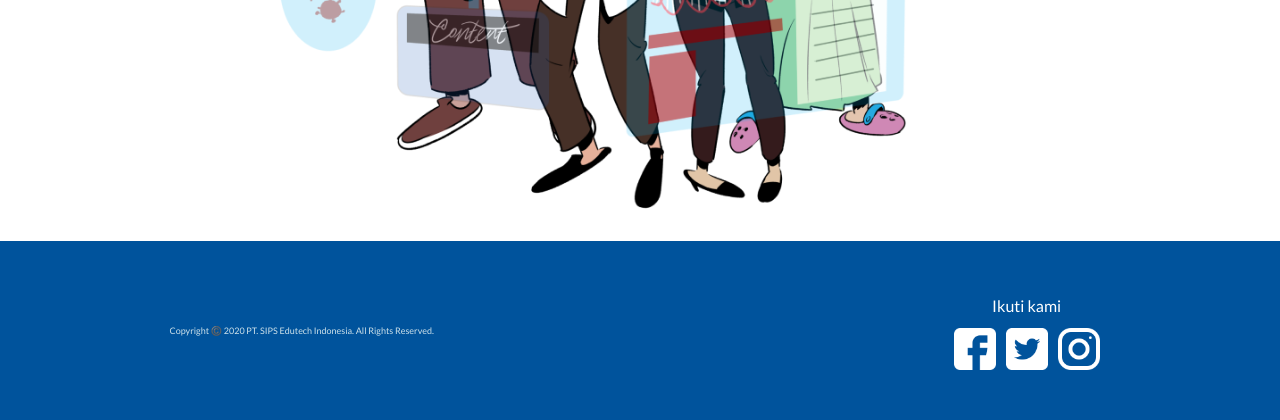
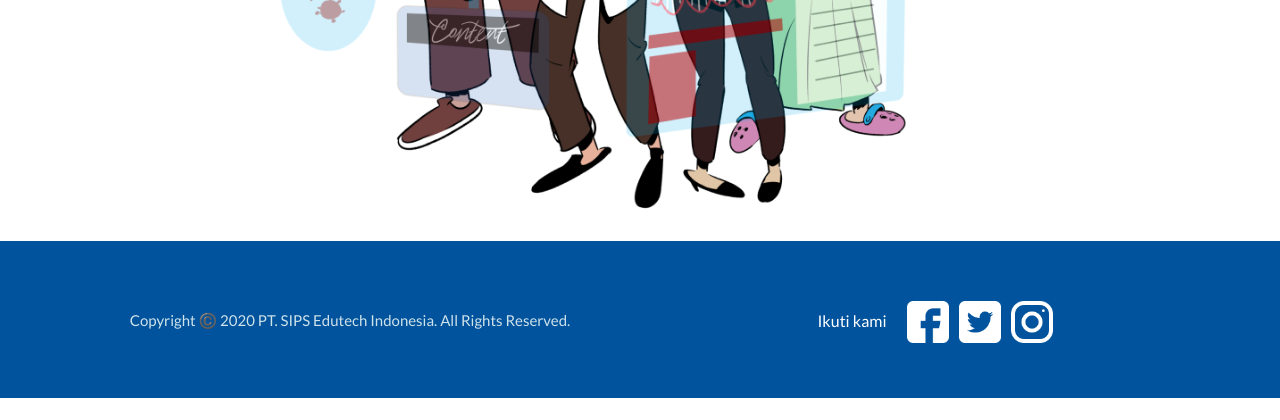
Before and after one commit to ak4bento/onepage, a PHP site: page / in a window 1280 px wide. Shown: the part 1531-1951 px from the top of the page. After the commit the page ends 1929 px from the top, so only its background shows below. Run offline with PHP 8.4, Linux system fonts and the light colour scheme; some libraries are stand-ins or nearby versions.

Commit message:
copyright update 3

```diff
--- a/index.php
+++ b/index.php
@@ -186,18 +186,16 @@
             <div class="hero" style="background: #00539C">
                 <div class="container-fluid">
                     <div class="row align-items-center">
-                        <div class="col-md-5" style="color: #CFE3EB; font-family: 'Lato', sans-serif;">
-                            <div class="d-flex justify-content-center">
-                                <span style="font-size: 9px">Copyright ©️ 2020 PT. SIPS Edutech Indonesia. All Rights Reserved.</span>
+                        <div class="col-md-6" style="color: #CFE3EB; font-family: 'Lato', sans-serif;">
+                            <div style="text-align: center;">
+                                <span style="font-size: 15px">Copyright ©️ 2020 PT. SIPS Edutech Indonesia. All Rights Reserved.</span>
                             </div>
                         </div>
-                        <div class="col-md-3">
-                        </div>
-                        <div class="col-md-4" style="color: white; font-family: 'Lato', sans-serif;margin-top: 10px;">
+                        <div class="col-md-6" style="color: white; font-family: 'Lato', sans-serif;margin-top: 10px;">
                             <div class="d-flex justify-content-center">
-                                <h6>Ikuti kami</h6>
-                            </div>
-                            <div class="d-flex justify-content-center">
+                                <div class="d-flex justify-content-center" style="padding: 15px">
+                                    <h6>Ikuti kami</h6>
+                                </div>
                                 <a href="https://www.facebook.com/sejawat.idn" target="_blank">
                                     <img src="img/facebook.png" width="52px" height="52px" style="padding: 5px;margin-top: 0px;">
                                 </a>
```
